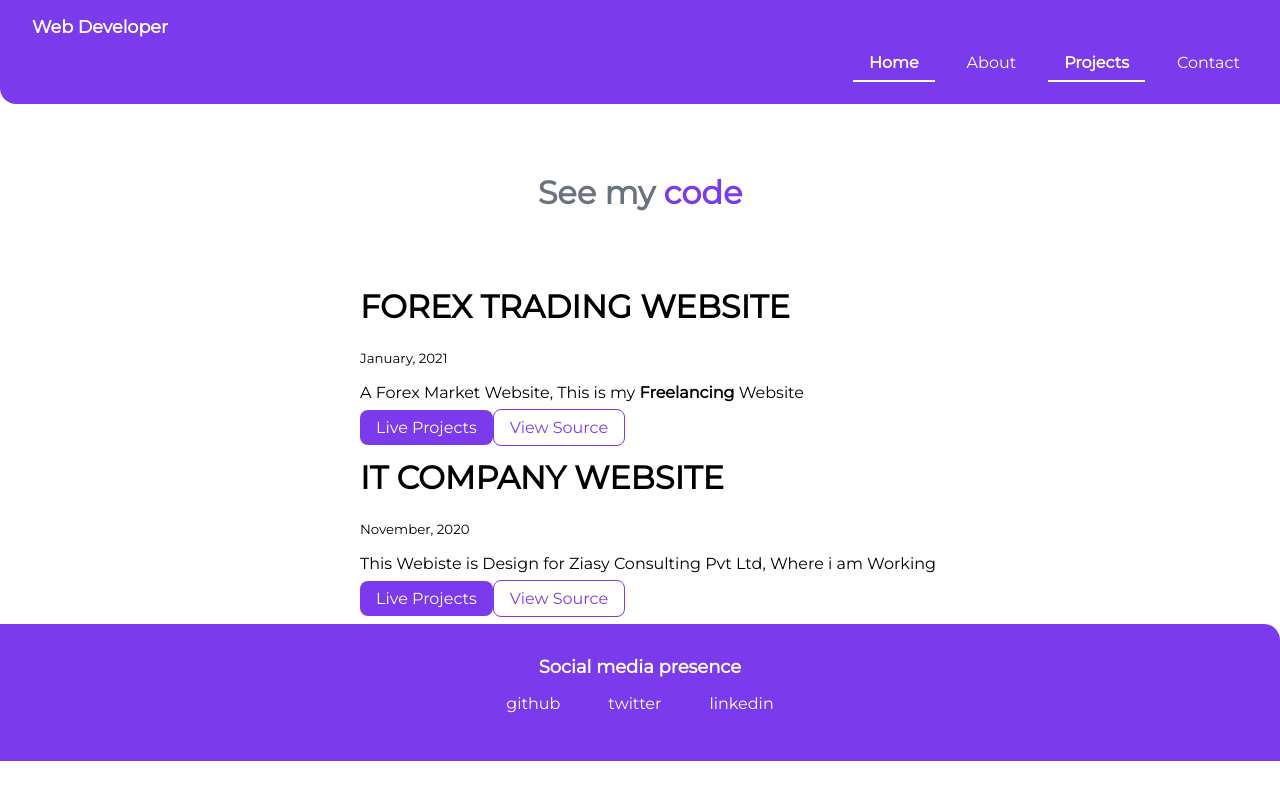
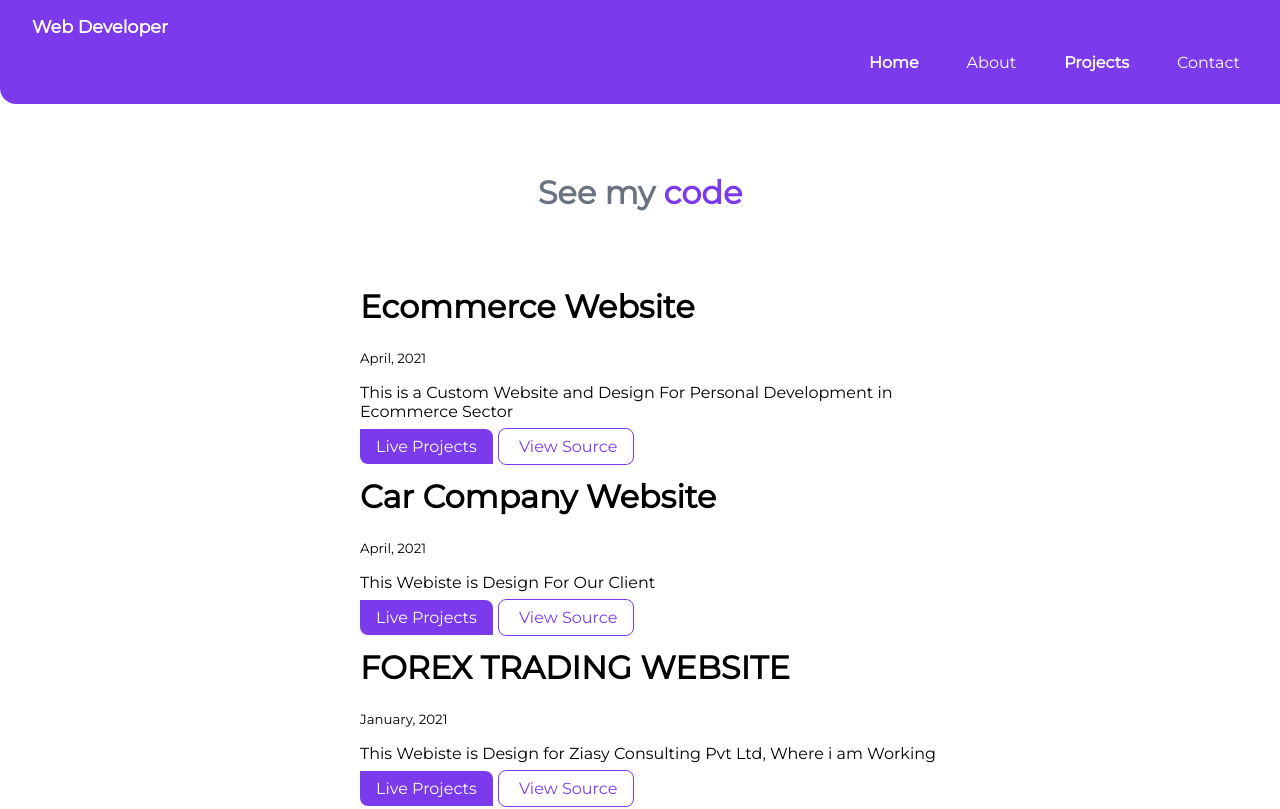
Before and after one commit to krmukesh1/React-Portfolio, a React (Create React App) app: page /projects in a window 1280 px wide. Shown: the top 809 px of the page. Built offline with nearby package versions, Linux system fonts and the light colour scheme.

Commit message:
added codes

```diff
--- a/package.json
+++ b/package.json
@@ -1,5 +1,6 @@
 {
   "name": "my-app",
+  "homepage": "https://krmukesh1.github.io/React-Portfolio",
   "version": "0.1.0",
   "private": true,
   "dependencies": {
@@ -13,6 +14,8 @@
     "web-vitals": "^1.1.1"
   },
   "scripts": {
+    "predeploy": "npm run build",
+    "deploy": "gh-pages -d build",
     "start": "react-scripts start",
     "build": "react-scripts build",
     "test": "react-scripts test",
--- /dev/null
+++ b/src/Component/Card.jsx
@@ -0,0 +1,20 @@
+import React from "react";
+
+const Card = (props) => {
+  return (
+    <>
+      <div className="container container-center">
+        <h1>{props.title}</h1>
+        <small>{props.date}</small>
+        <p>{props.content}</p>
+        <a className="link link-primary" href={props.link} target="_blank">
+          {props.primary_button}
+        </a>
+        <a className="link link-secondary" href={props.link}>
+          {props.secondary_button}
+        </a>
+      </div>
+    </>
+  );
+};
+export default Card;
--- /dev/null
+++ b/src/Component/Prodata.jsx
@@ -0,0 +1,41 @@
+import React from "react";
+
+const Prodata = [
+  {
+    title: "Ecommerce Website",
+    date: "April, 2021",
+    content:
+      "This is a Custom Website and Design For Personal Development in Ecommerce Sector",
+    link: "https://ecommercesit.netlify.app/",
+    primary_button: " Live Projects",
+    secondary_button: " View Source",
+  },
+  {
+    title: "Car Company Website",
+    date: "April, 2021",
+    content: "This Webiste is Design For Our Client",
+    link: "https://autolancer.netlify.app/",
+    primary_button: " Live Projects",
+    secondary_button: " View Source",
+  },
+  {
+    title: "FOREX TRADING WEBSITE",
+    date: "January, 2021",
+    content:
+      " This Webiste is Design for Ziasy Consulting Pvt Ltd, Where i am  Working",
+    link: "https://rquizs.netlify.app/",
+    primary_button: " Live Projects",
+    secondary_button: " View Source",
+  },
+  {
+    title: "IT COMPANY WEBSITE",
+    date: "November, 2020",
+    content:
+      "This Webiste is Design for Ziasy Consulting Pvt Ltd, Where i am Working",
+    link: "https://ziasy-company.netlify.app/",
+    primary_button: " Live Projects",
+    secondary_button: " View Source",
+  },
+];
+
+export default Prodata;
--- a/src/Component/Projects.jsx
+++ b/src/Component/Projects.jsx
@@ -1,4 +1,6 @@
 import React from "react";
+import Card from "./Card";
+import Prodata from "./Prodata";
 
 const Projects = () => {
   return (
@@ -12,44 +14,19 @@ const Projects = () => {
       {/* reversed */}
       <ul class="list-non-bullet">
         <li>
-          <div class="container container-center">
-            <h1>FOREX TRADING WEBSITE</h1>
-            <small>January, 2021</small>
-            <p>
-              A Forex Market Website, This is my <strong>Freelancing</strong>{" "}
-              Website
-            </p>
-            <a
-              class="link link-primary"
-              href="https://rquizs.netlify.app/"
-              target="_blank"
-            >
-              Live Projects
-            </a>
-            <a class="link link-secondary" href="#">
-              View Source
-            </a>
-          </div>
-        </li>
-        <li>
-          <div class="container container-center">
-            <h1>IT COMPANY WEBSITE</h1>
-            <small>November, 2020</small>
-            <p>
-              This Webiste is Design for Ziasy Consulting Pvt Ltd, Where i am
-              Working
-            </p>
-            <a
-              class="link link-primary"
-              href="https://ziasy-company.netlify.app/"
-              target="_blank"
-            >
-              Live Projects
-            </a>
-            <a class="link link-secondary" href="#">
-              View Source
-            </a>
-          </div>
+          {Prodata.map((val, ind) => {
+            return (
+              <Card
+                key={ind}
+                title={val.title}
+                date={val.date}
+                content={val.content}
+                link={val.link}
+                primary_button={val.primary_button}
+                secondary_button={val.secondary_button}
+              />
+            );
+          })}
         </li>
       </ul>
     </>
--- a/src/index.css
+++ b/src/index.css
@@ -27,12 +27,13 @@ hr {
 .link {
   text-decoration: none;
   padding: 0.5rem 1rem;
-  /* margin: 1rem 0; */
+  /* margin: 1rem 3px; */
 }
 .link-primary {
   background-color: var(--primary-color);
-  border-radius: 00.5rem;
+  border-radius: 0 0.5rem;
   color: #fff;
+  margin: 0 5px 0 0;
 }
 .link-secondary {
   color: var(--primary-color);
@@ -67,14 +68,13 @@ hr {
 }
 .active-menu {
   font-weight: bold;
-  border-bottom: 2px solid;
 }
 /* header */
 .hero {
   padding: 2rem;
 }
 .hero .hero-image {
-  max-width: 350px;
+  max-width: 300px;
   display: block;
   margin: auto;
 }
@@ -123,6 +123,7 @@ hr {
   animation-duration: 4s;
   animation-iteration-count: infinite;
 }
+
 @keyframes example {
   0% {
     color: red;
@@ -137,3 +138,20 @@ hr {
     color: green;
   }
 }
+
+@media (min-device-width: 350px) and (max-device-width: 500px) {
+  .navigation {
+    background-color: var(--primary-color);
+    color: #fff;
+    padding: 1rem 0.3rem;
+    border-bottom-left-radius: 1rem;
+  }
+  .navigation .nav-pills {
+    text-align: left;
+    padding: 0;
+  }
+  .list-item-inline {
+    display: inline;
+    padding: 0rem 0rem;
+  }
+}
```
